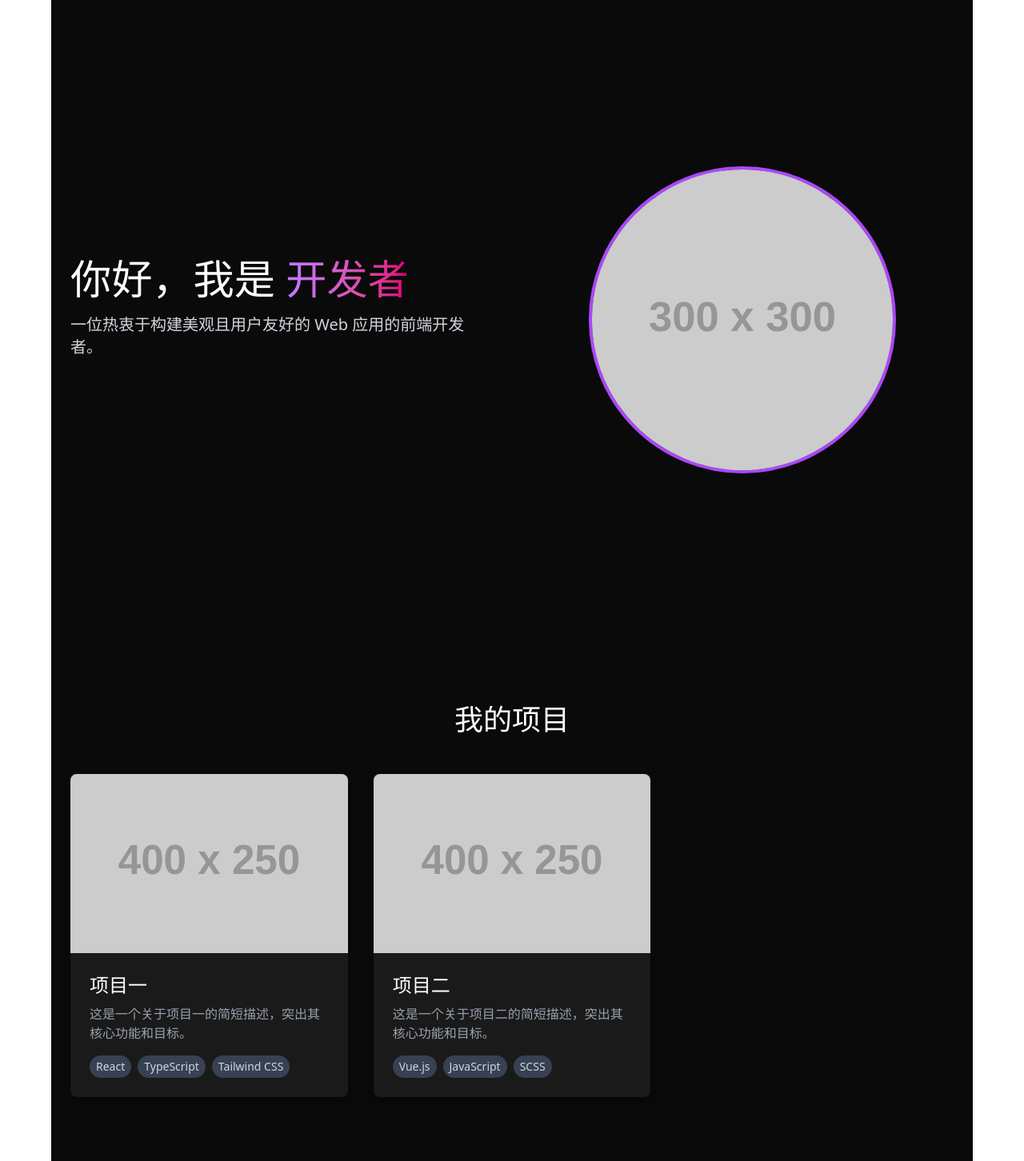
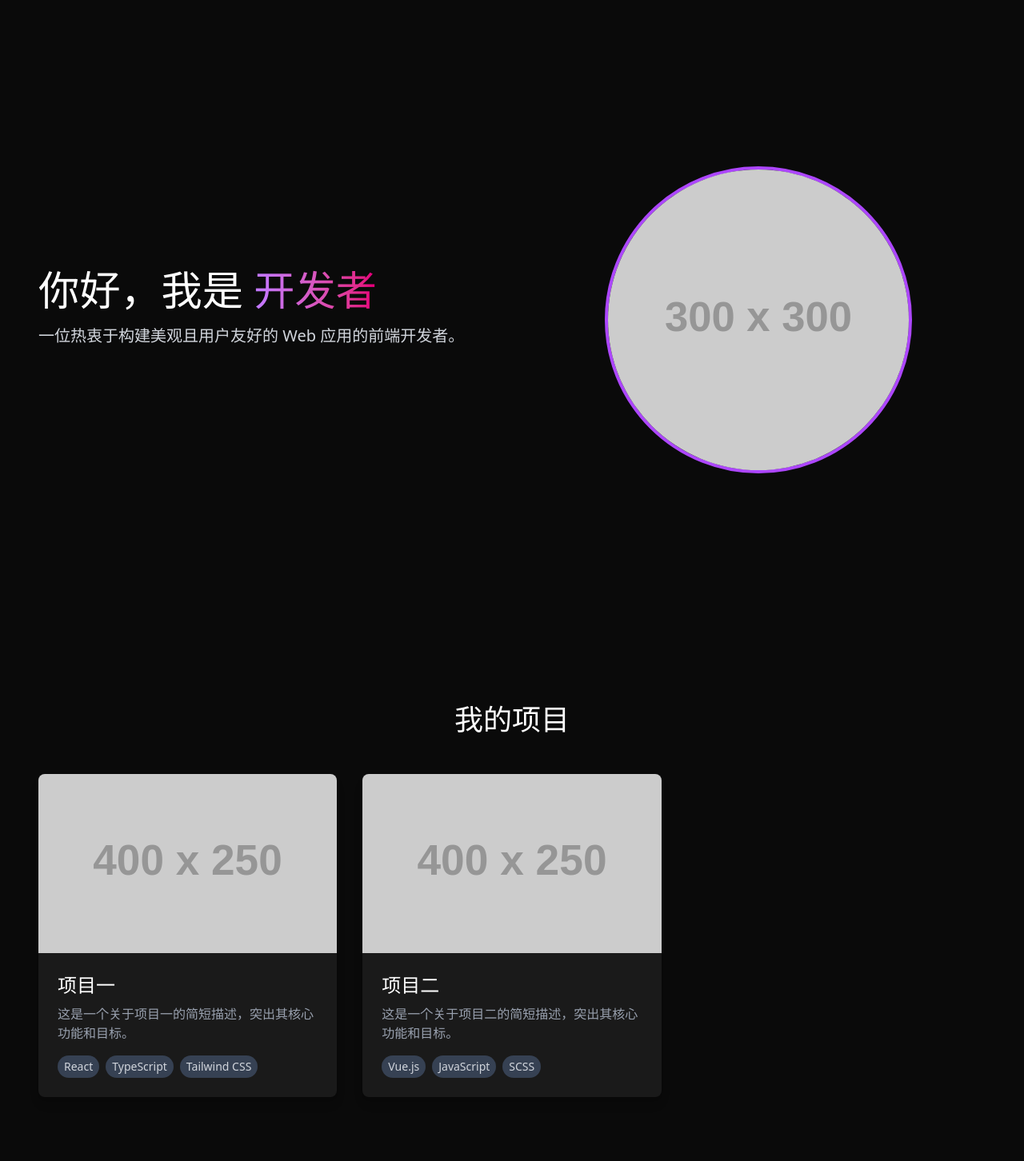
Before and after one commit to qing-cjy/my-portfolio, a React (Vite) app: page / in a window 1280 px wide. Shown: the whole page at 80% size. Built offline with nearby package versions, Linux system fonts and the light colour scheme.

Commit message:
style: 实现全屏响应式布局

```diff
--- a/src/App.tsx
+++ b/src/App.tsx
@@ -5,10 +5,8 @@
 function App() {
   return (
     <div className="App">
-      <main className="max-w-6xl mx-auto">
-        <Hero />
-        <Projects />
-      </main>
+      <Hero />
+      <Projects />
     </div>
   );
 }
--- a/src/components/Hero.tsx
+++ b/src/components/Hero.tsx
@@ -3,7 +3,7 @@
 const Hero = () => {
   return (
     <section className="bg-[#0a0a0a] text-white min-h-screen flex items-center justify-center py-20 md:py-0">
-      <div className="container mx-auto flex flex-col lg:flex-row items-center px-6 gap-12">
+      <div className="w-full flex flex-col lg:flex-row items-center justify-center px-4 sm:px-6 lg:px-12 gap-12">
         <div className="lg:w-1/2 text-center lg:text-left">
           <h1 className="text-5xl lg:text-7xl font-bold mb-4">
             你好，我是 <span className="text-transparent bg-clip-text bg-gradient-to-r from-purple-400 to-pink-600">开发者</span>
--- a/src/components/Projects.tsx
+++ b/src/components/Projects.tsx
@@ -20,7 +20,7 @@
 const Projects = () => {
   return (
     <section className="bg-[#0a0a0a] text-white py-20">
-      <div className="container mx-auto px-6">
+      <div className="w-full px-4 sm:px-6 lg:px-12">
         <h2 className="text-4xl font-bold text-center mb-12">我的项目</h2>
         <div className="grid grid-cols-1 md:grid-cols-2 lg:grid-cols-3 gap-8">
           {projects.map((project) => (
```
